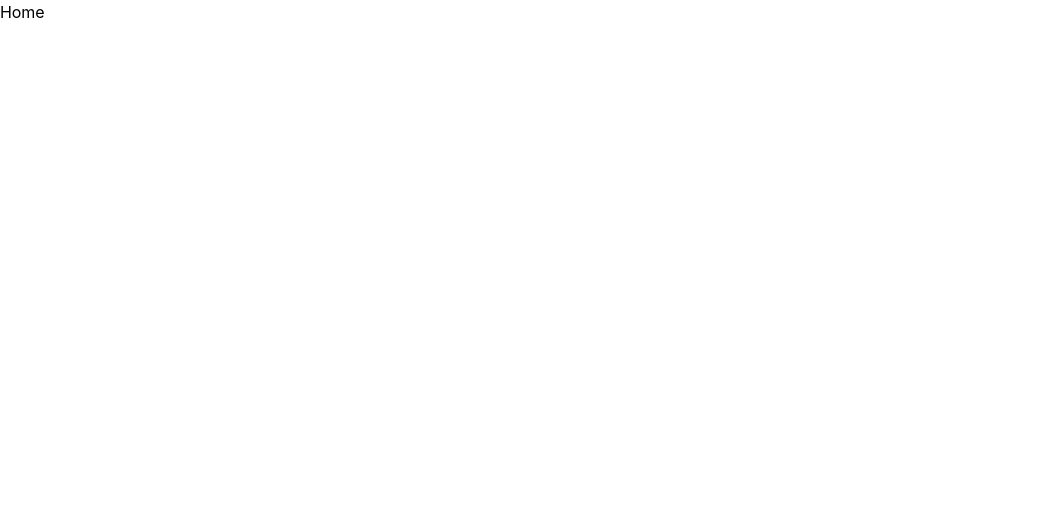
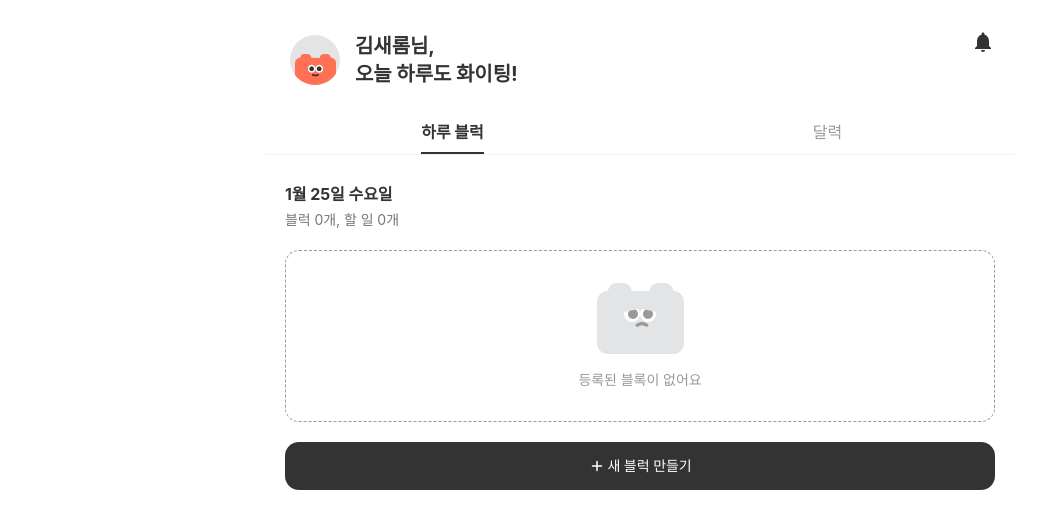
Before and after one commit to dnd-side-project/dnd-8th-7-frontend, a Next.js app: page /home in a window 1280 px wide. Shown: the top 528 px of the page, without its empty margins (0-1057 px from the left). Built offline with nearby package versions, Linux system fonts and the light colour scheme; a web font is replaced by a local one.

Commit message:
feat: Home 페이지에 컴포넌트 적용 및 배치(#7)

```diff
--- /dev/null
+++ b/src/containers/Home/CalendarPanel/index.tsx
@@ -0,0 +1,5 @@
+const CalendarPanel = () => {
+  return <div>calendar panel</div>
+}
+
+export default CalendarPanel
--- /dev/null
+++ b/src/containers/Home/DailyBlockPanel/index.tsx
@@ -0,0 +1,27 @@
+import Button from '@/components/Button'
+import Date from '@/components/Date'
+import { AddIcon } from '@/components/Icons'
+import NoData from '@/components/NoData'
+
+// TODO : 서버 데이터 연결
+const DATE = '1월 25일 수요일'
+const TOTAL_BLOCK = 0
+const TOTAL_TASK = 0
+
+const DailyBlockPanel = () => {
+  return (
+    <div className="px-5 mt-7">
+      <Date date={DATE} totalBlock={TOTAL_BLOCK} totalTask={TOTAL_TASK} />
+      <div className="my-5">
+        <NoData outlined />
+      </div>
+
+      <Button rounded="lg" className="!py-[15px]">
+        <AddIcon width={18} height={18} className="fill-white" />
+        <p className="ml-px">새 블럭 만들기</p>
+      </Button>
+    </div>
+  )
+}
+
+export default DailyBlockPanel
--- a/src/containers/Home/index.tsx
+++ b/src/containers/Home/index.tsx
@@ -1,5 +1,29 @@
+import Tabs from '@/components/Tabs'
+import ProfileHeader from './ProfileHeader'
+import CalendarPanel from './CalendarPanel'
+import DailyBlockPanel from './DailyBlockPanel'
+
+const USER_NICKNAME = '김새롬' // TODO : 서버 데이터 연결
+
 const Home = () => {
-  return <div>Home</div>
+  return (
+    <div className="inner">
+      <ProfileHeader user={USER_NICKNAME} />
+
+      <Tabs>
+        <Tabs.TabList>
+          <Tabs.Tab id={0} text="하루 블럭" />
+          <Tabs.Tab id={1} text="달력" />
+        </Tabs.TabList>
+        <Tabs.TabPanel id={0}>
+          <DailyBlockPanel />
+        </Tabs.TabPanel>
+        <Tabs.TabPanel id={1}>
+          <CalendarPanel />
+        </Tabs.TabPanel>
+      </Tabs>
+    </div>
+  )
 }
 
 export default Home
--- a/src/styles/globals.css
+++ b/src/styles/globals.css
@@ -28,3 +28,9 @@ ol,
 ul {
   list-style: none;
 }
+
+.inner {
+  max-width: 750px;
+  width: 100%;
+  margin: 0 auto;
+}
```
